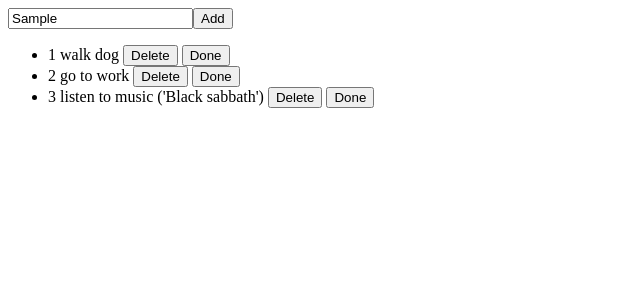
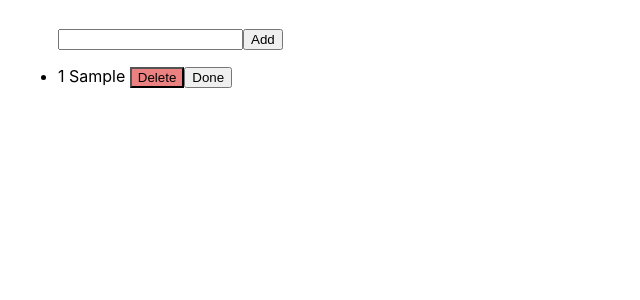
Before and after one commit to AngryAndrii/state-manage-app, a React (Vite) app: page / in a window 1280 px wide. Both pictures are taken after typing "Sample" into the empty fields and a click on the button "Add". Shown: the top 300 px of the page, without its empty margins (0-640 px from the left). Built offline with nearby package versions, Linux system fonts and the light colour scheme.

Commit message:
fixed base usestate

```diff
--- a/src/App.jsx
+++ b/src/App.jsx
@@ -1,12 +1,25 @@
 import { useState } from "react";
-import tasks from "./tasks";
 
 function App() {
-  console.log(tasks);
-  const [taskList, setTaskList] = useState(tasks);
+  const [taskList, setTaskList] = useState([]);
+  const [inputText, setInputText] = useState("");
+  const [count, setCount] = useState(1);
+
   const taskAddFunction = (e) => {
-    event.preventDefault();
-    console.log(e.target);
+    e.preventDefault();
+    setCount((prev) => {
+      return prev + 1;
+    });
+    const task = {
+      id: count,
+      content: inputText,
+    };
+    setTaskList((prev) => [...prev, task]);
+    setInputText("");
+  };
+
+  const inputChange = (e) => {
+    setInputText(e.target.value);
   };
 
   return (
@@ -17,15 +30,21 @@ function App() {
           taskAddFunction(e);
         }}
       >
-        <input type="text" />
+        <input
+          type="text"
+          value={inputText}
+          onChange={(e) => {
+            inputChange(e);
+          }}
+        />
         <button type="submit">Add</button>
       </form>
-
       <ul>
         {taskList.map((el) => {
           return (
             <li key={el.id}>
-              {el.id} {el.content} <button>Delete</button> <button>Done</button>
+              {el.id} {el.content} <button className="del">Delete</button>
+              <button>Done</button>
             </li>
           );
         })}
--- /dev/null
+++ b/src/index.css
@@ -0,0 +1,14 @@
+:root {
+    font-family: Inter, system-ui, Avenir, Helvetica, Arial, sans-serif;
+}
+
+body {
+    padding-top: 20px;
+    padding-left: 50px;
+}
+ul {
+    padding-left: 0;
+}
+.del {
+    background-color: rgba(217, 15, 15, 0.523);
+}
--- a/src/main.jsx
+++ b/src/main.jsx
@@ -1,6 +1,7 @@
 import React from "react";
 import ReactDOM from "react-dom/client";
 import App from "./App.jsx";
+import "./index.css";
 
 ReactDOM.createRoot(document.getElementById("root")).render(
   <React.StrictMode>
--- a/src/tasks.js
+++ /dev/null
@@ -1,16 +0,0 @@
-const tasks = [
-  {
-    id: 1,
-    content: "walk dog",
-  },
-  {
-    id: 2,
-    content: "go to work",
-  },
-  {
-    id: 3,
-    content: "listen to music ('Black sabbath')",
-  },
-];
-
-export default tasks;
```
